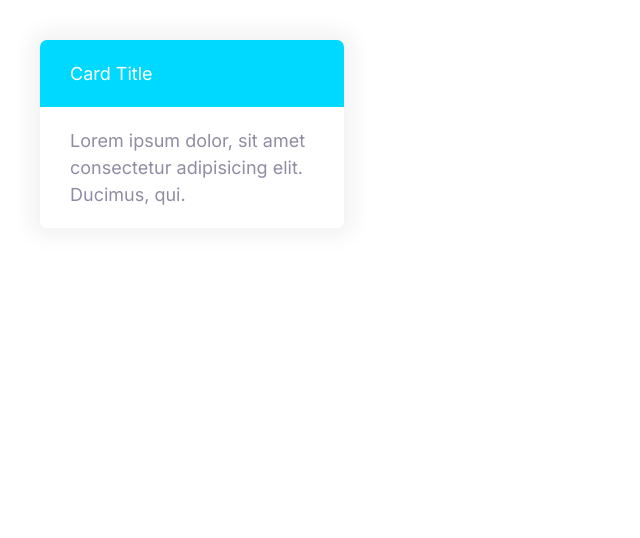
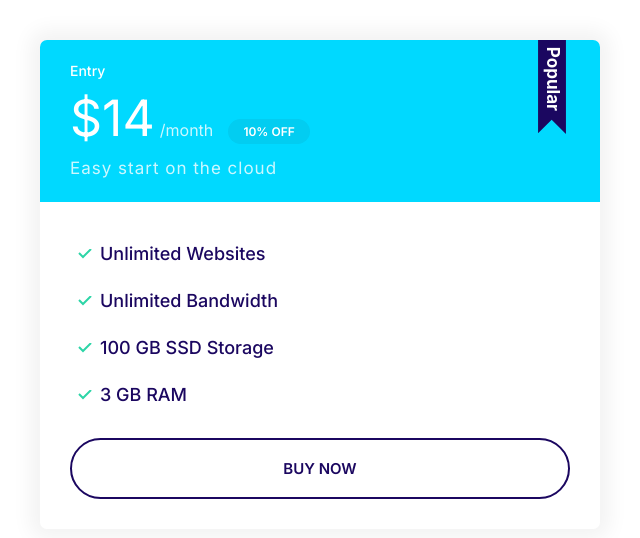
Before and after one commit to dara0869/path42, a plain HTML site: page index.html in a window 1280 px wide. Shown: the whole page, without its empty margins (0-640 px from the left). Drawn offline with Linux system fonts and the light colour scheme.

Commit message:
Build of plan components.

```diff
--- a/CSS/Styles.css
+++ b/CSS/Styles.css
@@ -1,3 +1,4 @@
+@import "./normalize.css";
 :root {
   --color-primary: #2584ff;
   --color-secondary: #00d9ff;
@@ -122,6 +123,7 @@ a {
 
 .badge--small {
   font-size: 1.6rem;
+  padding: 0.5rem 1.5rem;
 }
 
 @media screen and (min-width: 1024px) {
@@ -154,6 +156,7 @@ a {
 }
 
 .list--tick .list__item {
+  font-weight: 500;
   padding-left: 0.5rem;
   margin-bottom: 1rem;
 }
@@ -317,3 +320,71 @@ a {
   background: var(--color-secondary);
   color: white;
 }
+
+.card--secondary .badge--secondary {
+  background: #02cdf1;
+}
+
+/******************************************************************************
+***                             Plans Section                               ***
+******************************************************************************/
+.plan__name {
+  color: white;
+  margin: 0;
+  font-weight: 500;
+  font-size: 2.4rem;
+}
+
+.plan__price {
+  font-size: 6rem;
+}
+
+.plan__billing-cycle {
+  font-size: 2.4rem;
+  font-weight: 300;
+  opacity: 0.8;
+  margin-right: 1rem;
+}
+
+.plan__description {
+  display: block;
+  font-size: 2rem;
+  font-weight: 300;
+  letter-spacing: 1px;
+  opacity: 0.8;
+}
+
+.plan .list__item {
+  margin-bottom: 2rem;
+}
+
+.plan--popular .card__header {
+  position: relative;
+}
+
+.plan--popular .card__header::before {
+  content: url(../images/popular.svg);
+  width: 40px;
+  display: inline-block;
+  position: absolute;
+  top: -6px;
+  right: 5%;
+}
+
+@media screen and (min-width: 1024px) {
+  .plan__name {
+    font-size: 1.4rem;
+  }
+
+  .plan__price {
+    font-size: 5rem;
+  }
+
+  .plan__billing-cycle {
+    font-size: 1.6rem;
+  }
+
+  .plan__description {
+    font-size: 1.7rem;
+  }
+}
--- a/index.html
+++ b/index.html
@@ -2,24 +2,35 @@
 <html lang="en">
   <head>
     <meta charset="UTF-8" />
-    <meta http-equiv="X-UA-Compatible" content="IE=edge" />
     <meta name="viewport" content="width=device-width, initial-scale=1.0" />
     <title>Document</title>
+    <link rel="preconnect" href="https://fonts.gstatic.com" />
     <link
-      href="https://fonts.googleapis.com/css2?family=Inter:wght@400;600;700&display=swap"
+      href="https://fonts.googleapis.com/css2?family=Inter:wght@400;500;600;700&display=swap"
       rel="stylesheet"
     />
-    <link rel="stylesheet" href="css/normalize.css" />
-    <link rel="stylesheet" href="css/Styles.css" />
-    <link rel="preconnect" href="https://fonts.gstatic.com" />
+    <link rel="stylesheet" href="CSS/Styles.css" />
   </head>
   <body>
-    <div style="width: 30%; padding: 4rem">
-      <div class="card card--secondary">
-        <header class="card__header">Card Title</header>
-        <div class="card__body">
-          Lorem ipsum dolor, sit amet consectetur adipisicing elit. Ducimus,
-          qui.
+    <div style="width: 50%; padding: 4rem">
+      <div class="plan plan--popular">
+        <div class="card card--secondary">
+          <header class="card__header">
+            <h3 class="plan__name">Entry</h3>
+            <span class="plan__price">$14</span>
+            <span class="plan__billing-cycle">/month</span>
+            <span class="badge badge--secondary badge--small">10% OFF</span>
+            <span class="plan__description">Easy start on the cloud</span>
+          </header>
+          <div class="card__body">
+            <ul class="list list--tick">
+              <li class="list__item">Unlimited Websites</li>
+              <li class="list__item">Unlimited Bandwidth</li>
+              <li class="list__item">100 GB SSD Storage</li>
+              <li class="list__item">3 GB RAM</li>
+            </ul>
+            <button class="btn btn--outline btn--block">Buy Now</button>
+          </div>
         </div>
       </div>
     </div>
```
Also changed, not shown: components/plan.html (added, +20 -0 lines), images/popular.svg (added).
